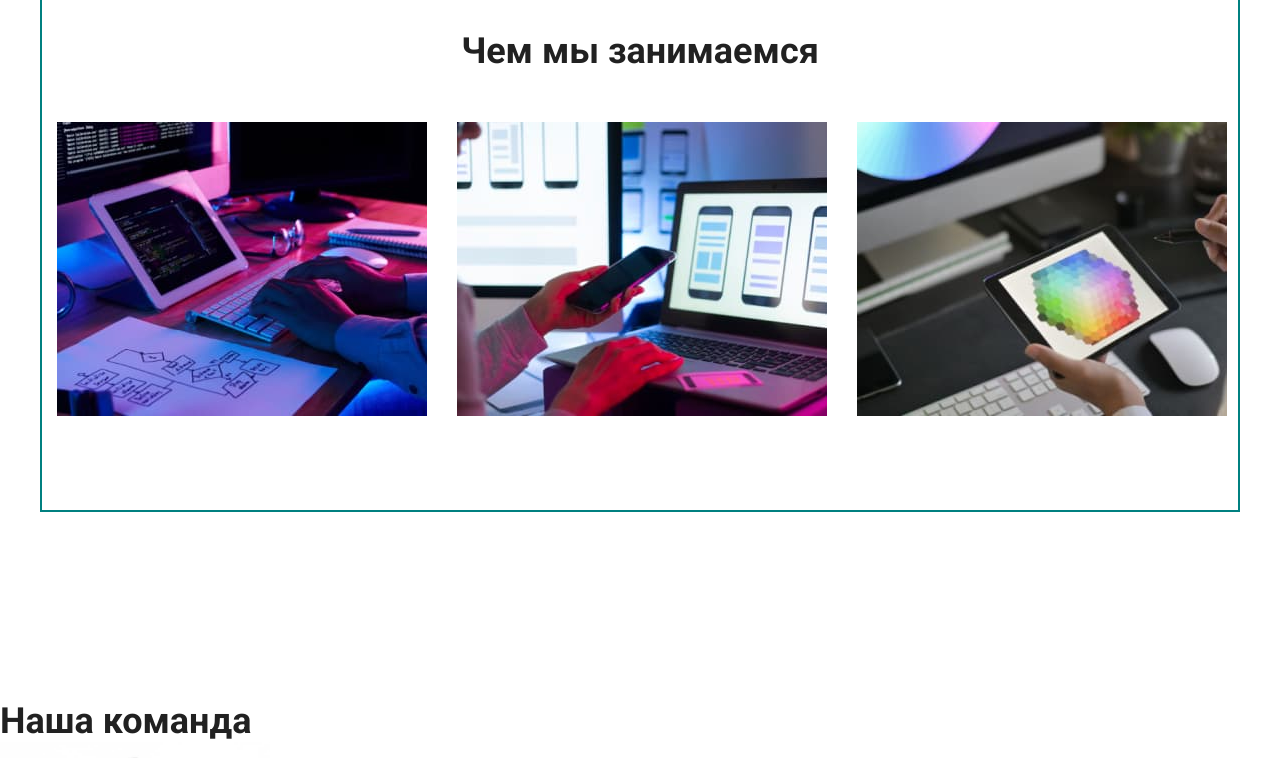
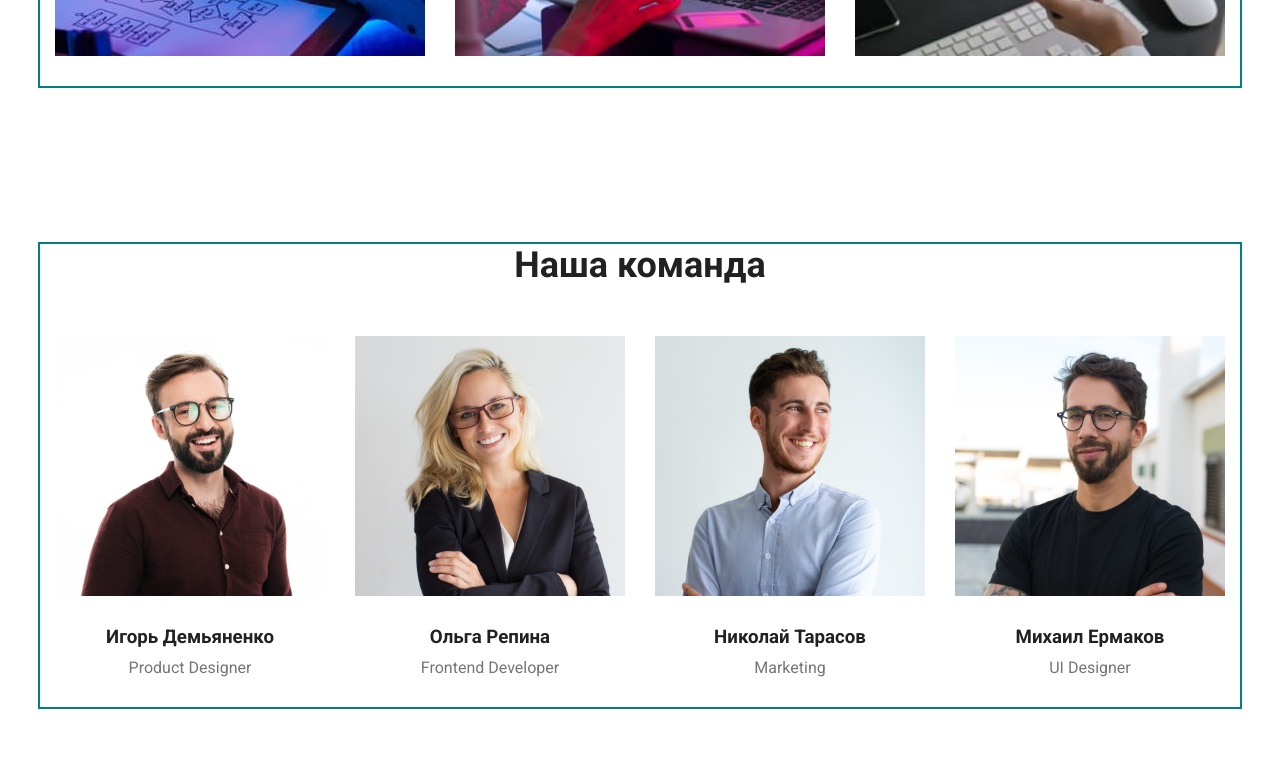
Before and after one commit to VTrofymenko/goit-markup-hw-03, a plain HTML site: page index.html in a window 1280 px wide. Shown: the part 1080-1838 px from the top of the page. Drawn offline with nearby package versions, Linux system fonts and the light colour scheme.

Commit message:
webstudio final

```diff
--- a/css/styles.css
+++ b/css/styles.css
@@ -30,7 +30,7 @@ body {
   padding-right: 15px;
   margin-right: auto;
   margin-left: auto;
-  border: 2px solid teal;
+  outline: 2px solid teal;
 }
 
 .section {
@@ -51,12 +51,11 @@ body {
 
 .header-nav {
   display: flex;
+  align-items: center;
 }
 
 .logo {
-  display: block;
   margin-right: 93px;
-  margin-left: 215px;
 
   font-family: "Raleway", sans-serif;
   font-style: normal;
@@ -109,6 +108,7 @@ body {
   padding-top: 32px;
   padding-bottom: 32px;
 
+
   color: var(--secondary-text-color);
   font-size: 14px;
   line-height: calc(16 / 14);
@@ -154,20 +154,15 @@ body {
 .hero {
   text-align: center;
   background-color: #2F303A;
-  padding-bottom: 210px;
 }
 
 .hero-title {
-  padding-top: 200px;
-  margin-bottom: 20px;
   padding-right: 0;
-}
+  max-width: 696px;
+  margin-left: auto;
+  margin-right: auto;
 
-.hero-button {
-text-align: center;
-}
-
-.hero-title {
+  text-align: center;
   text-transform: uppercase;
   font-size: 44px;
   font-weight: 700;
@@ -177,8 +172,11 @@ text-align: center;
 }
 
 .hero-button {
+  display: inline-block;
   padding: 10px 32px 10px 32px;
   border-radius: 4px;
+  margin-top: 20px;
+
   font-family: inherit;
   font-weight: 700;
   font-size: inherit;
@@ -201,7 +199,6 @@ text-align: center;
   display: flex;
   margin-right: auto;
   margin-left: auto;
-  margin-top: 94px;
 }
 
 .about-list-item + .about-list-item {
@@ -210,28 +207,16 @@ text-align: center;
 
 .about-list-aftertitle {
   width: 270px;
+
+  font-size: 14px;
+  line-height: calc(24 / 14);
+  letter-spacing: 3%;
+  color: var(--secondary-text-color);
 }
 
 .about-list-title {
   margin-bottom: 10px;
-}
 
-.portfolio {
-  text-align: center;
-  margin-top: 94px;
-  margin-bottom: 50px;
-}
-
-.portfolio-list {
-  display: flex;
-  padding-bottom: 94px;
-}
-
-.portfolio-list-item + .portfolio-list-item {
-  margin-left: 30px;
-}
-
-.about-list-title {
   text-transform: uppercase;
   font-weight: 700;
   font-size: 14px;
@@ -239,33 +224,66 @@ text-align: center;
   letter-spacing: 3%;
 }
 
-.about-list-aftertitle {
-  font-size: 14px;
-  line-height: calc(24 / 14);
-  letter-spacing: 3%;
-  color: var(--secondary-text-color);
-}
+.portfolio {
+  text-align: center;
+  margin-top: 94px;
+  margin-bottom: 50px;
 
-.portfolio {
   font-weight: 700;
   font-size: 36px;
   line-height: calc(42 / 36);
   letter-spacing: 3%;
 }
 
+.portfolio-list {
+  display: flex;
+  flex-wrap: wrap;
+  margin-left: -30px;
+  margin-bottom: -30px;
+}
+
+.portfolio-list-item {
+  width: calc(100% / 3 - 30px);
+  margin-left: 30px;
+  margin-bottom: 30px;
+}
+
+
+/* -------------------TEAM----------------- */
+
 .team {
+  text-align: center;
+  margin-bottom: 50px;
+
   font-weight: 700;
   font-size: 36px;
   line-height: calc(42 / 36);
   letter-spacing: 3%;
 }
 
+.team-list {
+  display: flex;
+  flex-wrap: wrap;
+  margin-left: -30px;
+  margin-bottom: -30px;
+}
+
+.team-list-item {
+  width: calc(100% / 4 - 30px);
+  margin-left: 30px;
+  margin-bottom: 30px;
+}
+
 .team-list-title {
+  text-align: center;
+  margin-top: 30px;
   line-height: calc(19 / 16);
   letter-spacing: 3%;
 }
 
 .team-list-aftertitle {
+  text-align: center;
+  margin-top: 10px;
   font-weight: 400;
   line-height: calc(19 / 16);
   letter-spacing: 3%;
--- a/index.html
+++ b/index.html
@@ -33,7 +33,7 @@
                     </a>
                     </li>
                 <li class="contact-item">
-                <a class="link contact-link" href="tel:+380961111111" target="_blank" rel="noopener noreferrer">+38 096 111 11 11
+                <a class="link contact-link contact-tel" href="tel:+380961111111" target="_blank" rel="noopener noreferrer">+38 096 111 11 11
                 </a>
                 </li>
                 </ul>
@@ -81,6 +81,7 @@
         </section>
 
         <section class="section our-team">
+            <div class="container">
             <h2 class="team">Наша команда</h2>
             <ul class="list team-list">
                 <li class="team-list-item">
@@ -104,10 +105,12 @@
                     <p lang="en" class="team-list-aftertitle">UI Designer</p>
                 </li>
             </ul>
+        </div>
         </section>
     </main>
 
     <footer class="footer">
+        <div class="container">
         <address>
             <ul class="list footer-list">
                 <li class="footer-list-item"><a class="logo" href="./index.html">Web<span class="logo-span-footer">Studio</span></a></li>
@@ -120,6 +123,7 @@
                 <li class="footer-list-item"><a class="footer-contacts" href="tel:+380961111111" target="_blank" rel="noopener noreferrer">+38 096 111 11 11</a></li>
             </ul>
         </address>
+    </div>
     </footer>
 </body>
 
```
